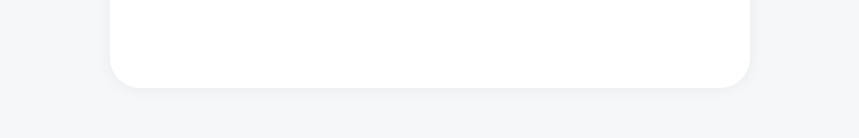
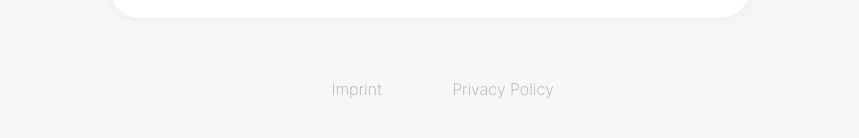
Before and after one commit to D4t3ck/angular-join, an Angular app: page /login in a window 1280 px wide. Shown: the part 640-778 px from the top of the page, without its empty margins (210-1069 px from the left). Built offline with nearby package versions, Linux system fonts and the light colour scheme.

Commit message:
++ legal information login site foot;

```diff
--- a/src/app/login/login.component.html
+++ b/src/app/login/login.component.html
@@ -63,4 +63,9 @@
       </div>
     </form>
   </div>
+
+  <div class="legal_informations">
+    <p>Imprint</p>
+    <p>Privacy Policy</p>
+  </div>
 </section>
--- a/src/app/login/login.component.scss
+++ b/src/app/login/login.component.scss
@@ -43,7 +43,6 @@ h1 {
 }
 
 .login_form {
-
   @include flexbox($fd: column, $g: 2rem);
   width: 100%;
   max-height: 500px;
@@ -101,7 +100,7 @@ h1 {
     }
 
     .checkmark {
-     @include box(1.5rem);
+      @include box(1.5rem);
       cursor: pointer;
       display: inline-block;
       transition: opacity 0.3s ease;
@@ -145,3 +144,24 @@ h1 {
     border-radius: $border_radius_input;
   } */
 }
+
+.legal_informations {
+  @include flexbox($g: 1rem);
+  width: 100%;
+
+  p {
+
+    width: 130px;
+    padding: 0.5rem;
+    color: $clr_font_light_grey;
+    font-size: 16px;
+    font-weight: 200;
+    text-align: center;
+
+    &:hover {
+      cursor: pointer;
+      font-weight: bold;
+      color: $clr_light_blue;
+    }
+  }
+}
```
